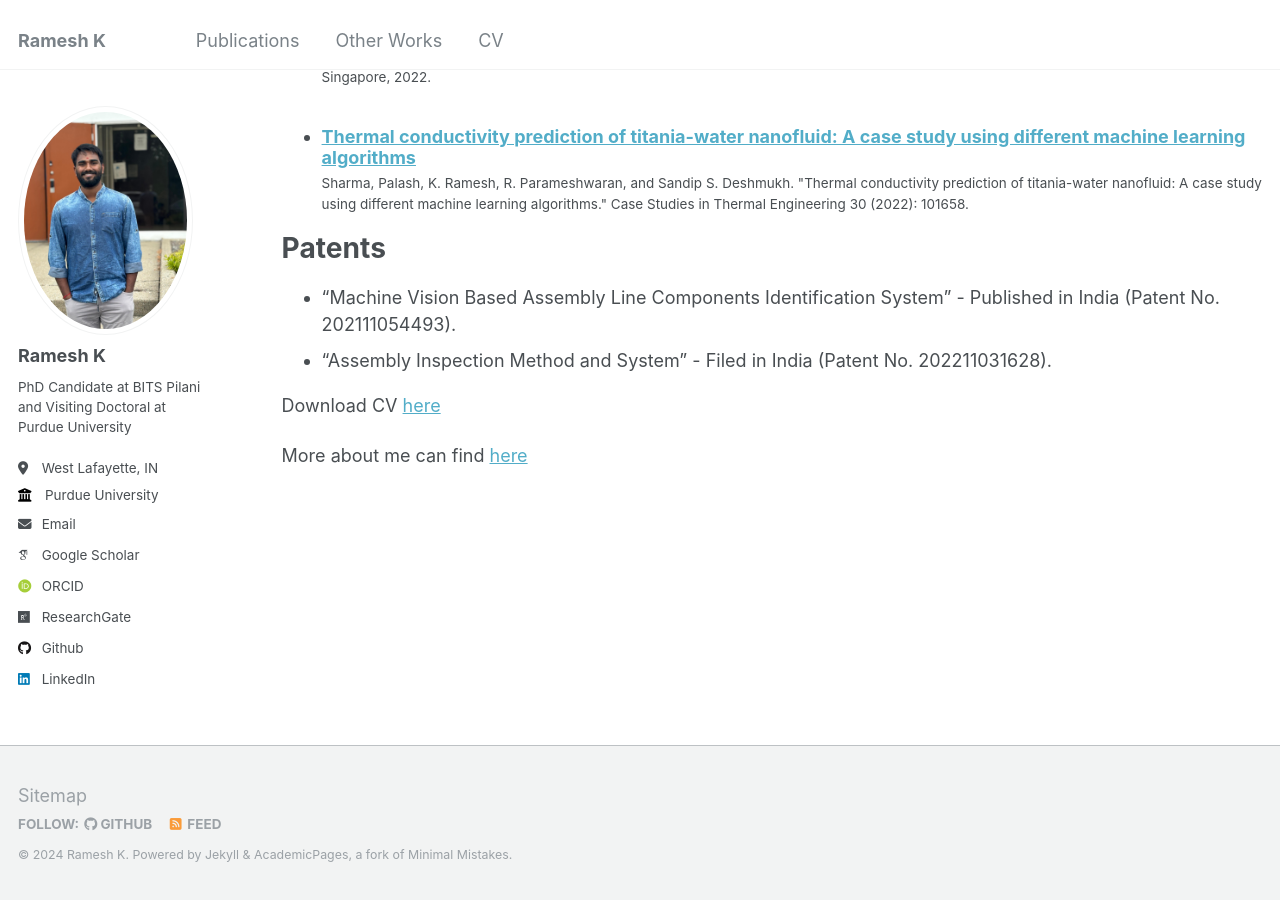
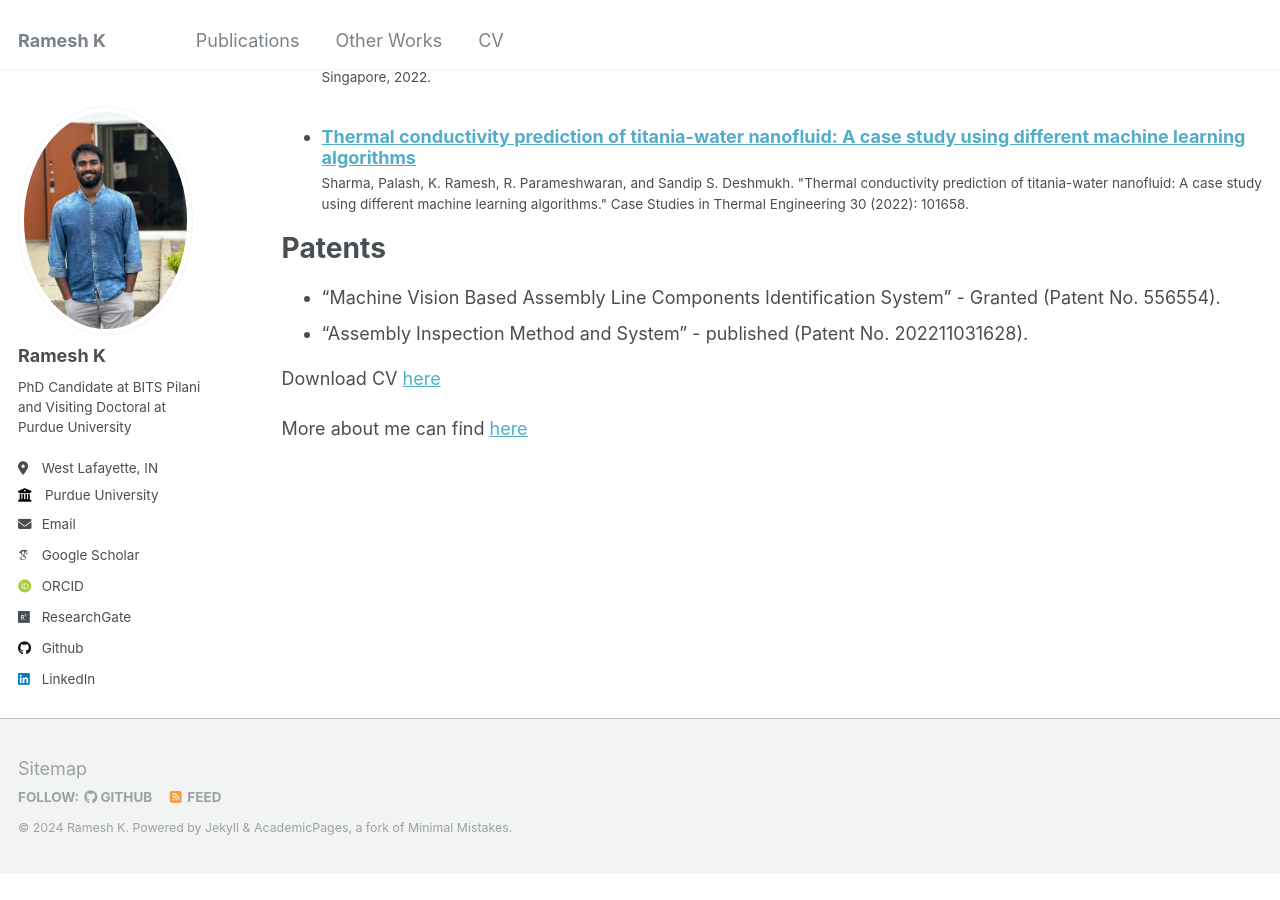
Before and after one commit to KakiRamesh/Ram, a Jekyll site: the page built from _pages/cv.md, in a window 1280 px wide and 900 px high, scrolled down 2466 px. Built offline with Jekyll 4.4.1, drawn with Linux system fonts in a browser that asks for light colours; some web fonts are replaced; after the commit the page ends 3339 px from its top, so only the background shows below that.

Commit message:
Update cv.md

```diff
--- a/_pages/cv.md
+++ b/_pages/cv.md
@@ -67,9 +67,8 @@ Publications
 
 Patents
 ======
-* "Machine Vision Based Assembly Line Components Identification System" - Published in India (Patent No.
-202111054493).
-* "Assembly Inspection Method and System" - Filed in India (Patent No. 202211031628).
+* "Machine Vision Based Assembly Line Components Identification System" - Granted (Patent No. 556554).
+* "Assembly Inspection Method and System" - published (Patent No. 202211031628).
 
 Download CV [here](https://KakiRamesh.github.io/Ram/files/Kaki Ramesh_CV.pdf)
 
```
